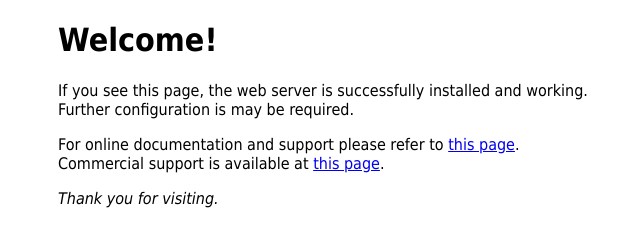
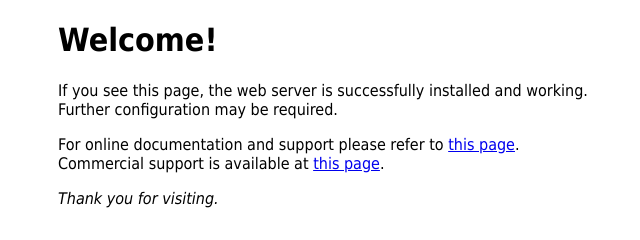
Before and after one commit to socratespraetoria/plsdontblock.me, a plain HTML site: page index.html in a window 1280 px wide. Shown: the full height of the page, 302-942 px from the left. Drawn offline with Linux system fonts and the light colour scheme.

Commit message:
Update index.html

```diff
--- a/index.html
+++ b/index.html
@@ -13,7 +13,7 @@
 <body>
 <h1>Welcome!</h1>
 <p>If you see this page, the web server is successfully installed and
-working. Further configuration is may be required.</p>
+working. Further configuration may be required.</p>
 
 <p>For online documentation and support please refer to
 <a href="#">this page</a>.<br/>
```
